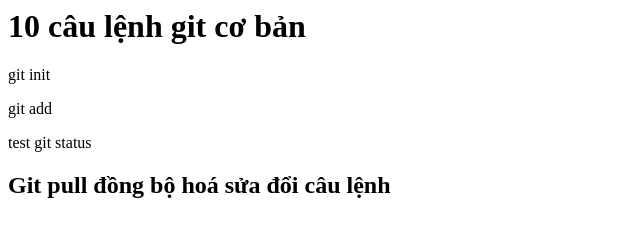
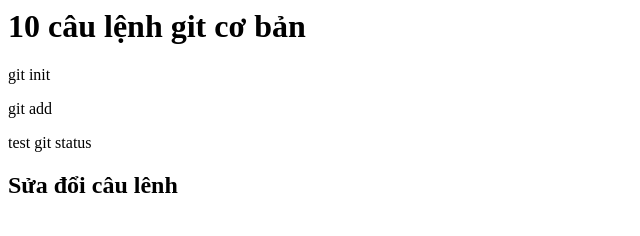
Before and after one commit to quanquyt1204/githubs, a plain HTML site: page index.html in a window 1280 px wide. Shown: the whole page, without its empty margins (0-640 px from the left). Drawn offline with Linux system fonts and the light colour scheme.

Commit message:
Update index.html

```diff
--- a/index.html
+++ b/index.html
@@ -9,6 +9,6 @@
     <p>git init</p>
     <p>git add</p>
     <span>test git status</span>
-    <h2>Git pull đồng bộ hoá sửa đổi câu lệnh</h2>
+    <h2>Sửa đổi câu lênh</h2>
 </body>
 </html>
```
